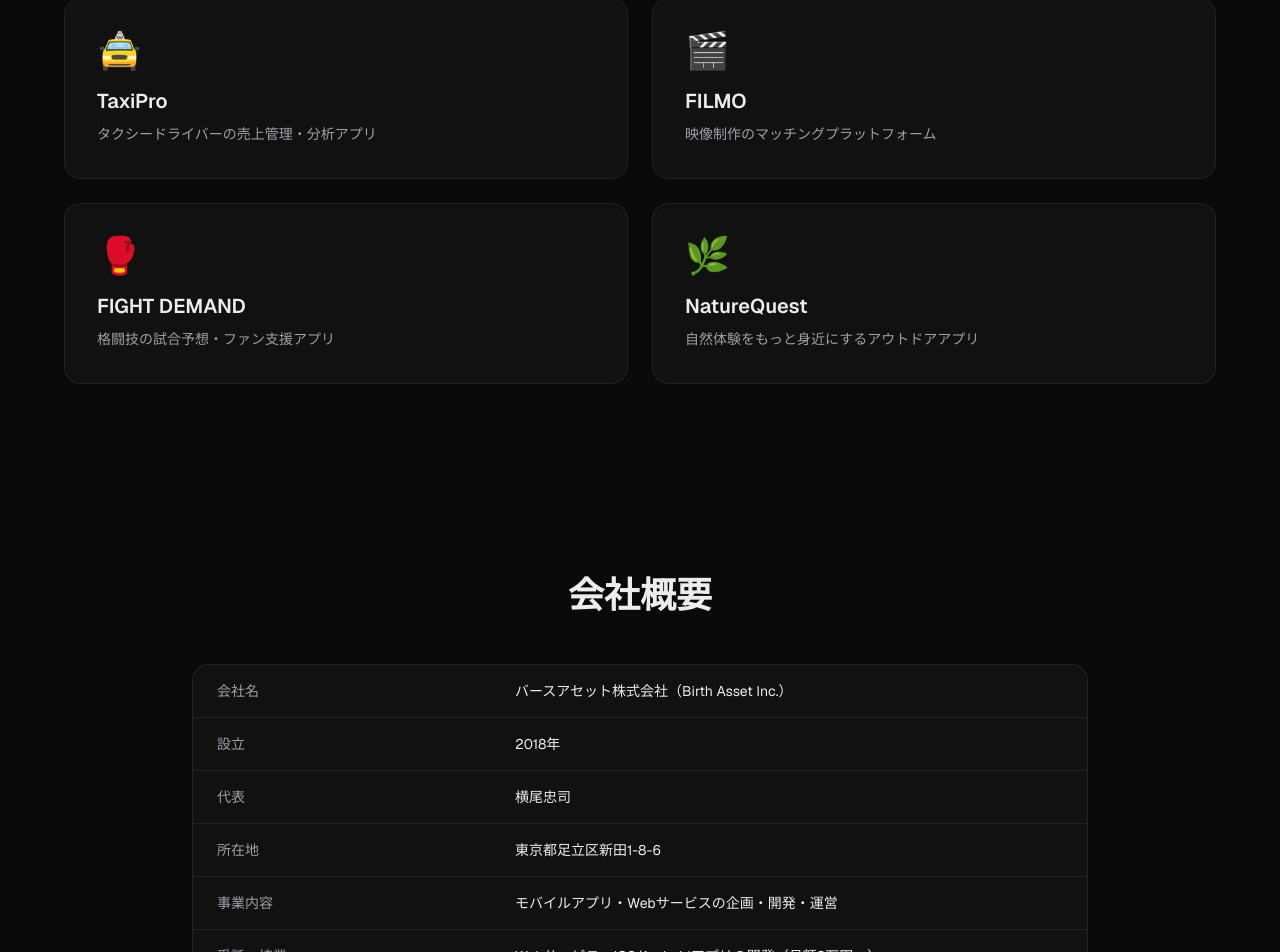
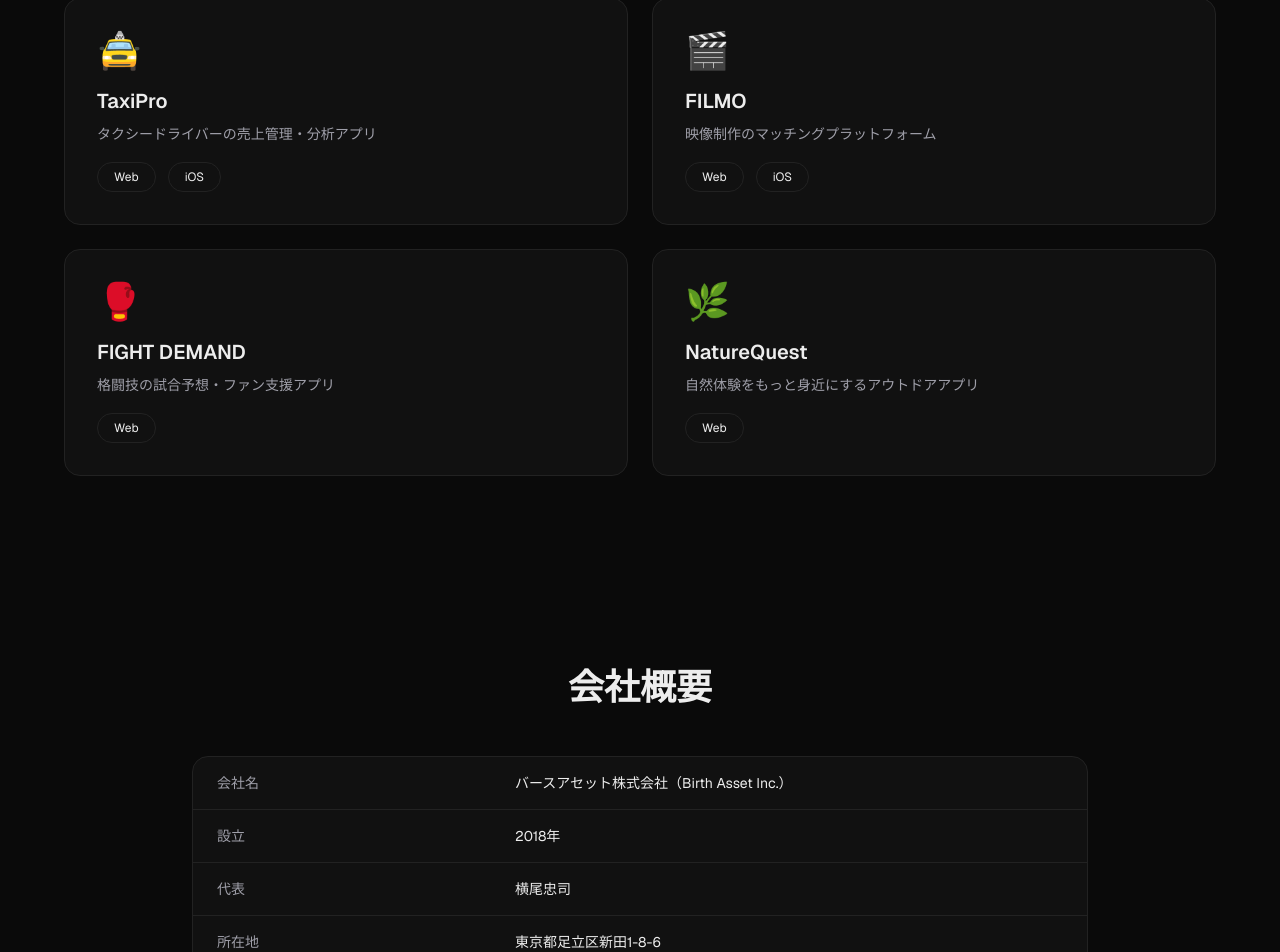
Before and after one commit to YKOINDIA/birth-asset, a Next.js app: page / in a window 1280 px wide. Shown: the part 1042-1994 px from the top of the page. Built offline with nearby package versions, Linux system fonts and the light colour scheme.

Commit message:
各サービスにWeb・iOSリンクを追加

```diff
--- a/src/components/Services.tsx
+++ b/src/components/Services.tsx
@@ -3,21 +3,35 @@ const services = [
     name: "TaxiPro",
     description: "タクシードライバーの売上管理・分析アプリ",
     icon: "🚖",
+    links: {
+      web: "https://www.taxipro.jp",
+      ios: "https://apps.apple.com/jp/app/taxipro/id6762537951",
+    },
   },
   {
     name: "FILMO",
     description: "映像制作のマッチングプラットフォーム",
     icon: "🎬",
+    links: {
+      web: "https://filmo.me",
+      ios: "https://apps.apple.com/jp/app/filmo-%E6%98%A0%E7%94%BB%E3%83%8E%E3%83%BC%E3%83%88/id6764256992",
+    },
   },
   {
     name: "FIGHT DEMAND",
     description: "格闘技の試合予想・ファン支援アプリ",
     icon: "🥊",
+    links: {
+      web: "https://fightdemand.com",
+    },
   },
   {
     name: "NatureQuest",
     description: "自然体験をもっと身近にするアウトドアアプリ",
     icon: "🌿",
+    links: {
+      web: "https://www.naturequest.me",
+    },
   },
 ];
 
@@ -43,6 +57,28 @@ export default function Services() {
               <p className="mt-2 text-sm leading-relaxed text-zinc-400">
                 {service.description}
               </p>
+              <div className="mt-4 flex gap-3">
+                {service.links.web && (
+                  <a
+                    href={service.links.web}
+                    target="_blank"
+                    rel="noopener noreferrer"
+                    className="rounded-full border border-[var(--card-border)] px-4 py-1.5 text-xs transition-colors hover:border-[var(--accent)] hover:text-[var(--accent)]"
+                  >
+                    Web
+                  </a>
+                )}
+                {service.links.ios && (
+                  <a
+                    href={service.links.ios}
+                    target="_blank"
+                    rel="noopener noreferrer"
+                    className="rounded-full border border-[var(--card-border)] px-4 py-1.5 text-xs transition-colors hover:border-[var(--accent)] hover:text-[var(--accent)]"
+                  >
+                    iOS
+                  </a>
+                )}
+              </div>
             </div>
           ))}
         </div>
```
